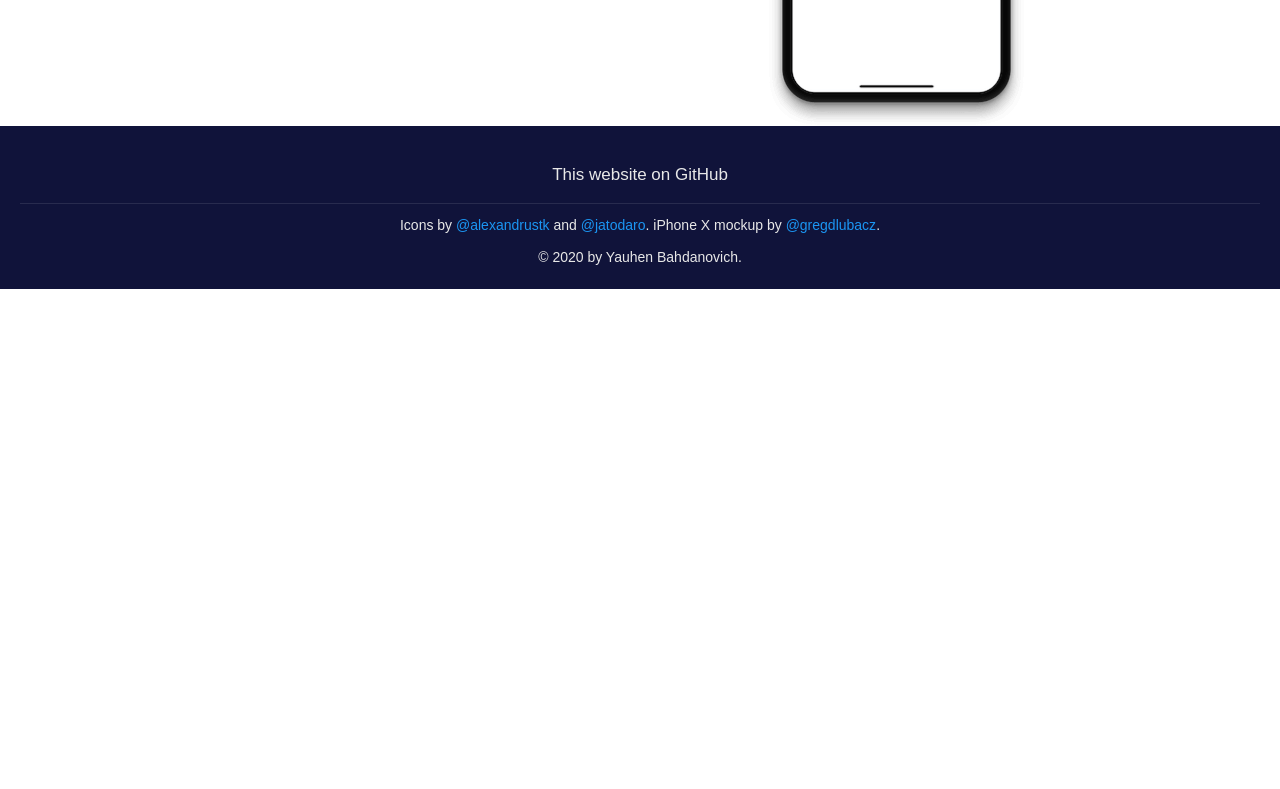
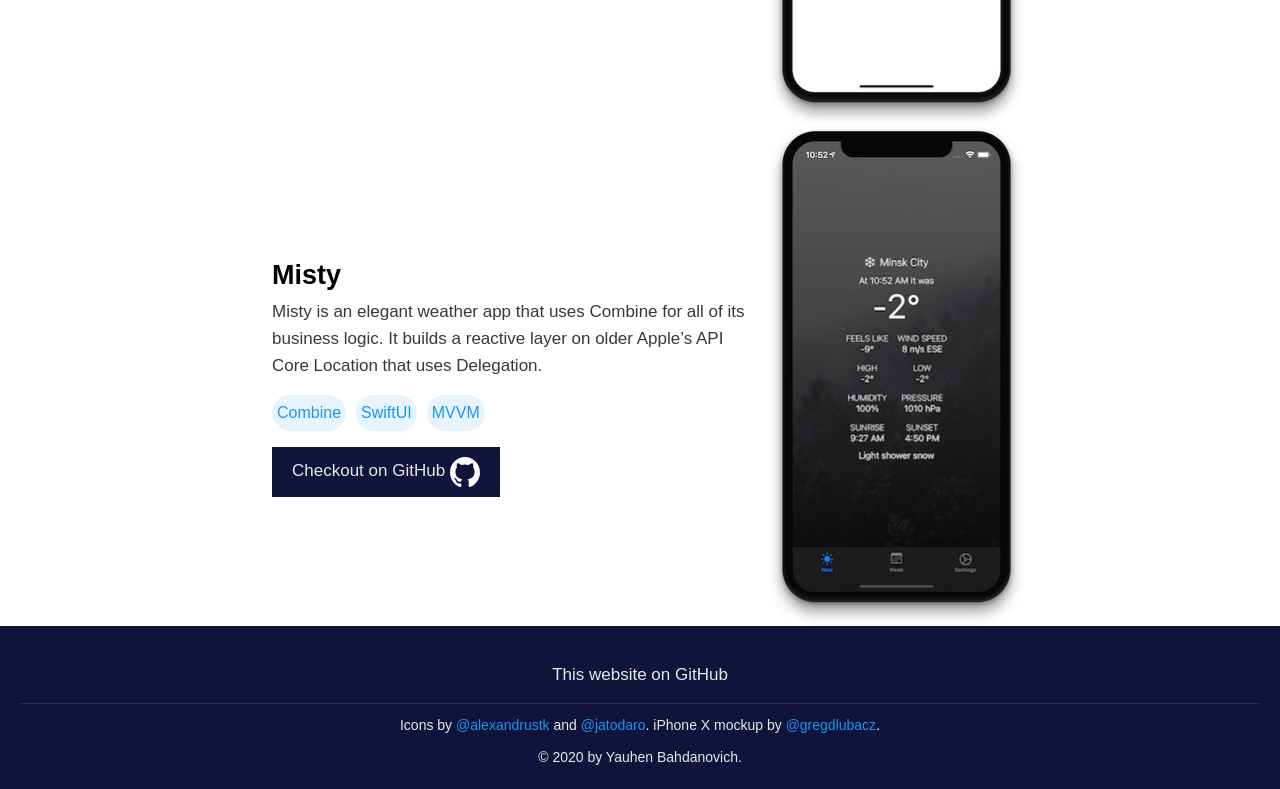
Before and after one commit to genebogdanovich/genebogdanovich.github.io, a website: page index.html in a window 1280 px wide. Shown: the part 1902-2691 px from the top of the page. Before the commit the page ends 2191 px from the top, so only its background shows below. Drawn offline with Linux system fonts and the light colour scheme.

Commit message:
Edit content, add new project.

```diff
--- a/index.html
+++ b/index.html
@@ -75,13 +75,15 @@
         <div class="skill">
             <svg class="skill__icon"><use xlink:href="img/sprite.svg#swift"></use></svg>
             <h3 class="heading-3">Swift & iOS</h3>
-            <p>iOS Development with Swift is my primary focus. Currently, I’m working on my portfolio projects to showcase my skills.</p>
+            <p>Currently, I’m working on my portfolio projects to develop and showcase my skills.
+                I’m using Apple’s latest SwiftUI and Combine frameworks.</p>
         </div>
 
         <div class="skill">
             <svg class="skill__icon"><use xlink:href="img/sprite.svg#html"></use></svg>
             <h3 class="heading-3">HTML & CSS</h3>
-            <p>I love Front End Web Development. In fact, I designed and hand-built this website with modern CSS. Got a lot of practice with Flexbox, Grid, SCSS, and much more.</p>
+            <p>I love front-end web development. In fact, I hand-built this website with modern CSS.
+                Got a lot of practice with Flexbox, Grid, SCSS, and much more.</p>
         </div>
 
         <div class="skill">
@@ -123,7 +125,8 @@
 
             <div class="projects__details">
                 <h3 class="heading-3">RemindMe</h3>
-                <p>This is a task-tracking app that takes inspiration from Apple’s standard Reminders app. It mixes SwiftUI with UIKit, utilizes Core Data with MVVM.</p>
+                <p>This is a task-tracking app that takes inspiration from Apple’s standard Reminders app.
+                    It mixes SwiftUI with UIKit, utilizes Core Data with MVVM.</p>
 
                 <ul class="projects__tags">
                     <li class="tag">SwiftUI</li>
@@ -142,6 +145,31 @@
             <img alt="RemindMe" class="projects__img" srcset="img/remindme@1x.png 1x, img/remindme@2x.png 2x" src="img/remindme@1x.png">
 
         </div>
+
+        <div class="projects__project">
+
+            <div class="projects__details">
+                <h3 class="heading-3">Misty</h3>
+                <p>Misty is an elegant weather app that uses Combine for all of its business logic.
+                    It builds a reactive layer on older Apple’s API Core Location that uses Delegation.</p>
+
+                <ul class="projects__tags">
+                    <li class="tag">Combine</li>
+                    <li class="tag">SwiftUI</li>
+                    <li class="tag">MVVM</li>
+                </ul>
+
+                <a href="https://github.com/genebogdanovich/Misty" target="_blank" class="btn anchor--navigation">
+                    Checkout on GitHub
+                    <svg class="btn__icon"><use xlink:href="img/sprite.svg#github-button"></use></svg>
+                </a>
+
+            </div>
+
+
+            <img alt="Misty" class="projects__img" srcset="img/misty@1x.png 1x, img/misty@2x.png 2x" src="img/misty@1x.png">
+
+        </div>
     </div>
 </section>
 
```
Also changed, not shown: img/misty@1x.png (added), img/misty@2x.png (added).
